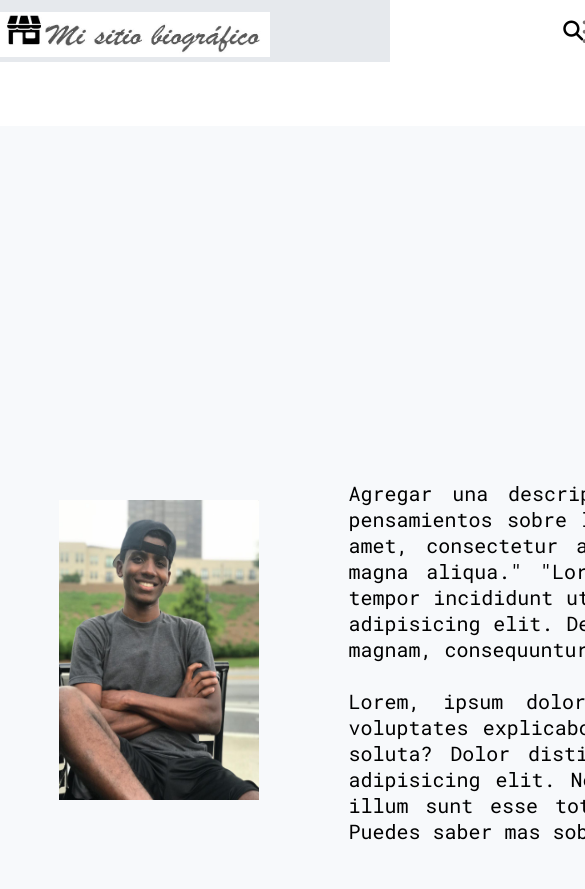
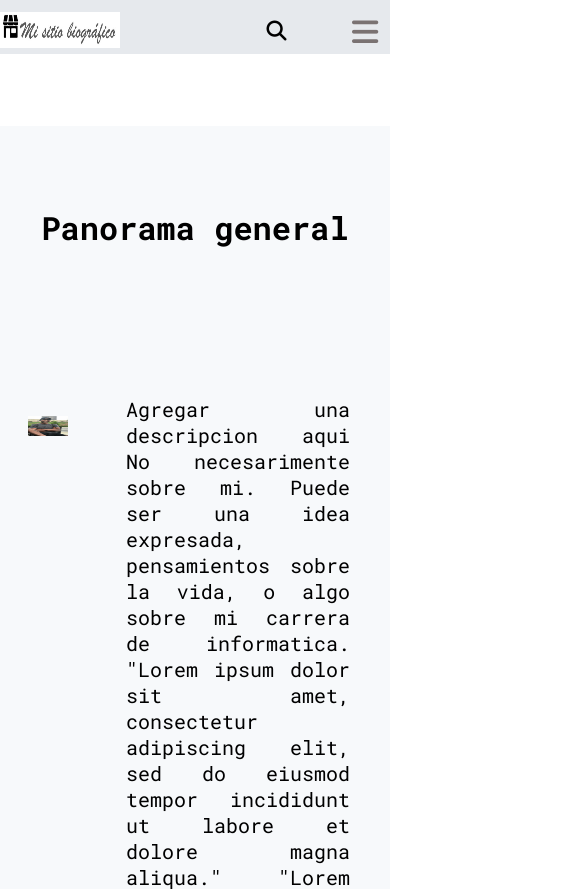
Before and after one commit to sOcyalRM/Blog-de-Oscaly, a plain HTML site: page index.html in a window 390 px wide. Shown: the top 889 px of the page, 585 px wide, since content can reach past the window. Drawn offline with Linux system fonts and the light colour scheme.

Commit message:
Major updates on media queries

```diff
--- a/css/main.css
+++ b/css/main.css
@@ -838,6 +838,22 @@ CONTACTO*/
   height: 120px;
 }
 
+.contn_enviar{
+  padding: 5px;
+  /*float:left;*/
+  left: 50%; /*Para desplazar hacia la izquierda*/
+
+}
+
+.btn_enviar{
+  font-size: 21px;
+  background-color: #a4d0e2;
+  border-radius: 13%;
+  width: 120px;
+  height: 42px;
+
+}
+
 /*================================================================================================================================*/
 
 /*
--- a/css/media-query.css
+++ b/css/media-query.css
@@ -1,11 +1,27 @@
 @media (max-width:952px)
 {
+
+    /*Adaptar el nav main para que sus elementos sean desplazados al achicar la pantalla */
+
+    .nav-main{
+        width: 100%;
+       /* float: left;*/
+    }
   .nav-menu-right{
     padding-left: 20px;
   }
   .menu__link {
     font-size: 15px;
   }
+
+  .main-home{
+    width: 100%;
+}
+
+.footerPie{
+    width: 100%;
+}
+
 
 }
 
@@ -14,6 +30,7 @@
 }
 
 @media screen and (max-width: 858px){
+
 
     .icon_search{
         position: fixed;
@@ -66,17 +83,154 @@
     .searchnav{
         width: 100%;
     }
+
     .barrabusqueda,
     #inputSearch {
         width: 100%;
 
       }
 
+    .main-home{
+        width: 100%;
+    }
+
+    .footerPie{
+        width: 100%;
+    }
+
+
 
 
 
 
 }
+
+@media screen and (max-width: 730px){
+
+    .header{
+        width: 100%;
+    }
+
+    .header_menu{
+        width: 100%;
+    }
+
+    .menu{
+        width: 100%;
+    }
+
+    .icon_search{
+        position: fixed;
+        font-size: 20px;
+        margin: 5px 0 0 48%;
+    }
+
+    .checkbtn{
+        position: fixed;
+        width: 80px;
+        height: 60px;
+        font-size: 30px;
+        margin: 5px 0 0 50%;
+    }
+
+    .footerPie{
+        width: 100%;
+    }
+
+    .social-icons{
+        width: 100%;
+    }
+
+}
+
+@media screen and (max-width: 412px){
+    /*Experimentando */
+    body{
+       height: fit-content;
+
+    }
+
+    .header{
+        width: 100%;
+        height: 54px
+    }
+
+    .header_menu{
+        width: 100%;
+    }
+
+    .menu{
+        width: 100%;
+    }
+
+    .nav-home{
+        width: 130px;
+    }
+
+    .home_icon{
+        width: 100%;
+    }
+
+    .nav-main{
+        width: 100%;
+    }
+    .icon_search{
+        position: fixed;
+        font-size: 20px;
+        margin: 5px 0 0 35%;
+    }
+
+    .checkbtn{
+        position: fixed;
+        width: 80px;
+        height: 60px;
+        font-size: 30px;
+    }
+
+
+    .logo-inicio{
+        width: 120px;
+    }
+
+    .logo-inicio img{
+        width: 120px;
+        height: 36px;
+      }
+
+    .searchnav{
+        width: 100%;
+    }
+    .prof_figure{
+        width: 100%;
+    }
+
+    .prof_figure img{
+        width: 40px;
+        height: 20px;
+    }
+
+
+
+    /*Hasta aqui*/
+
+
+    .main-home{
+        width: 100%;
+        height: 2600px;
+    }
+
+    .footerPie{
+        width: 100%;
+    }
+
+    .social-icons{
+        font-size: 20px;
+        margin: 8px auto;
+    }
+
+
+}
+
 
 
 
```
Also changed, not shown: contacto.html (+6 -0 lines).
